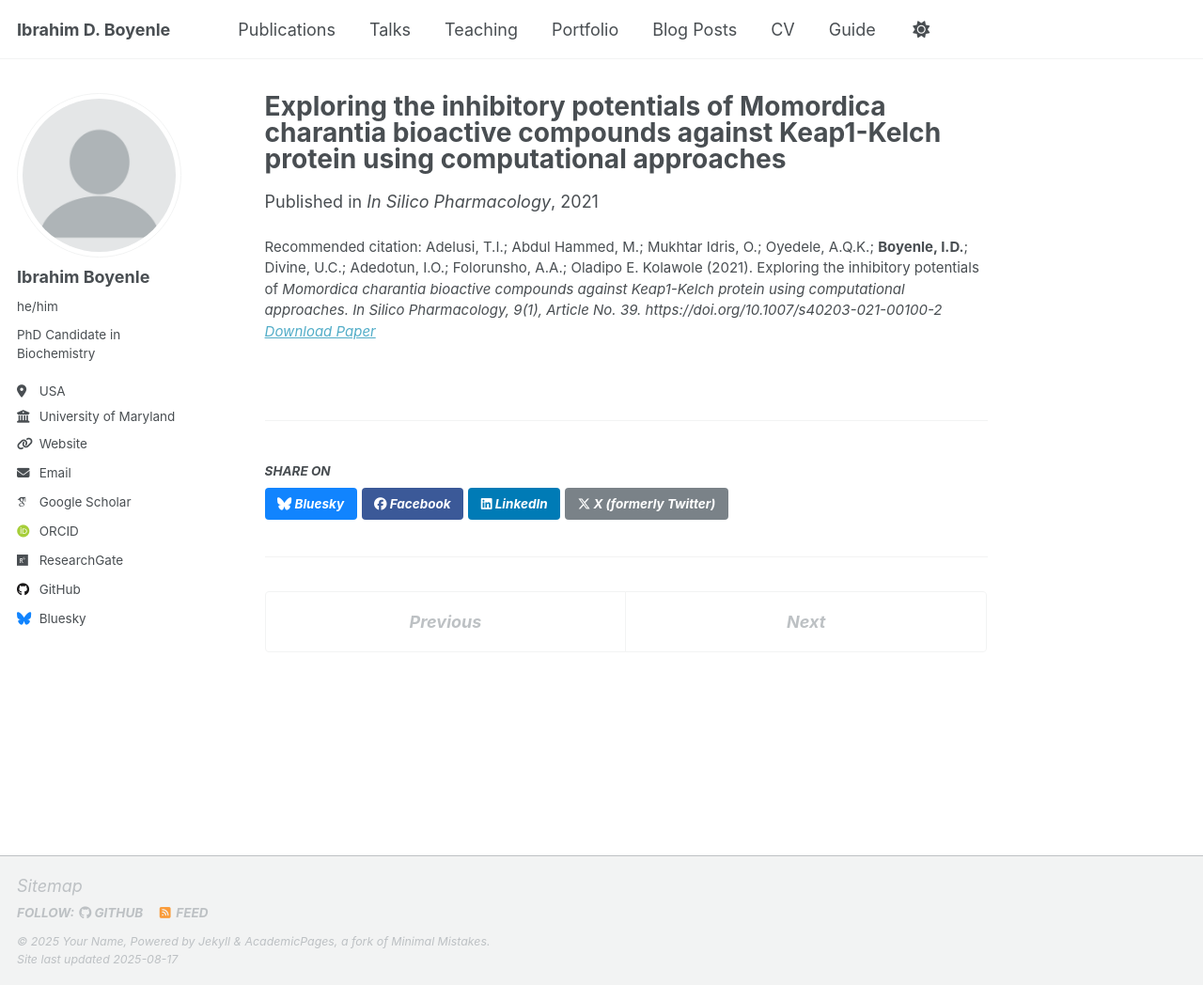
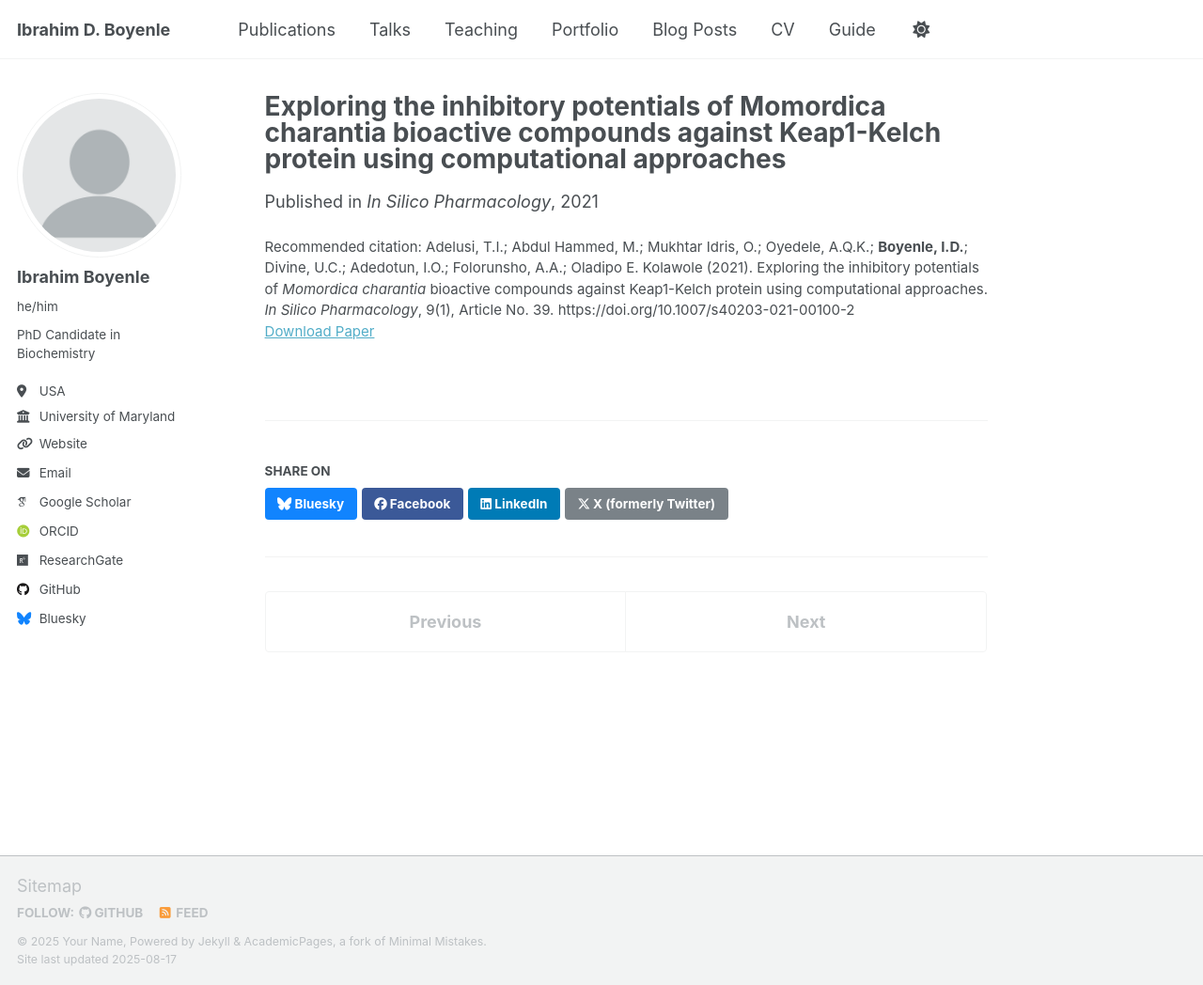
Before and after one commit to Ibrahimboyenle/Ibrahimboyenle.github.io, a Jekyll site: the page built from _publications/2021-06-25-keap1-keapch-inhibitors.md, in a window 1280 px wide and 1048 px high. Shown: the whole window at 94% size. Built offline with Jekyll 4.4.1, drawn with Linux system fonts in a browser that asks for light colours; some web fonts are replaced; a script that is not in the unit is left out.

```diff
--- a/_publications/2021-06-25-keap1-keapch-inhibitors.md
+++ b/_publications/2021-06-25-keap1-keapch-inhibitors.md
@@ -7,5 +7,5 @@ date: 2021-06-25
 year: 2021
 venue: "In Silico Pharmacology"
 paperurl: "https://doi.org/10.1007/s40203-021-00100-2"
-citation: "Adelusi, T.I.; Abdul Hammed, M.; Mukhtar Idris, O.; Oyedele, A.Q.K.; <b>Boyenle, I.D.</b>; Divine, U.C.; Adedotun, I.O.; Folorunsho, A.A.; Oladipo E. Kolawole (2021). Exploring the inhibitory potentials of <i>Momordica charantia<i/> bioactive compounds against Keap1-Kelch protein using computational approaches. <i>In Silico Pharmacology</i>, 9(1), Article No. 39. https://doi.org/10.1007/s40203-021-00100-2"
+citation: "Adelusi, T.I.; Abdul Hammed, M.; Mukhtar Idris, O.; Oyedele, A.Q.K.; <b>Boyenle, I.D.</b>; Divine, U.C.; Adedotun, I.O.; Folorunsho, A.A.; Oladipo E. Kolawole (2021). Exploring the inhibitory potentials of <i>Momordica charantia</i> bioactive compounds against Keap1-Kelch protein using computational approaches. <i>In Silico Pharmacology</i>, 9(1), Article No. 39. https://doi.org/10.1007/s40203-021-00100-2"
 ---
```
